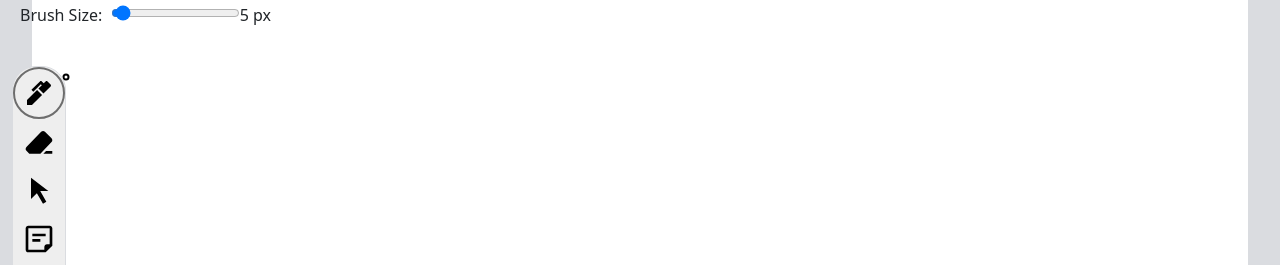
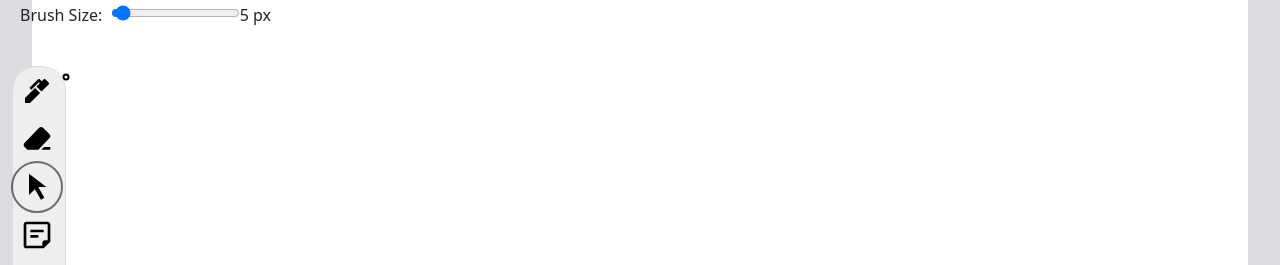
Before and after one commit to duodecanol/collab-board, a React (Create React App) app: page / in a window 1280 px wide. Shown: the part 188-453 px from the top of the page. Built offline with nearby package versions, Linux system fonts and the light colour scheme; no server answers.

Commit message:
reactive icon outline added

```diff
--- a/src/components/toolbox/ToolBox.jsx
+++ b/src/components/toolbox/ToolBox.jsx
@@ -15,20 +15,21 @@ Object.defineProperty(String.prototype, 'capitalize', {
 });
 
 const StyledIconButton = styled(IconButton, {
-  shouldForwardProp: (prop) => prop !== 'bgcol' && prop !== 'variant',
-})(({ bgcol, variant }) => ({
+  shouldForwardProp: (prop) => prop !== 'bgcol',
+})(({ bgcol}) => ({
   '&:hover': { color: 'black' },
   backgroundColor: bgcol,
 }))
 
 const ToolBox = () => {
-  const [penAnchorEl, setPenAnchorEl] = React.useState(null)
-  const [shapeAnchorEl, setShapeAnchorEl] = React.useState(null)
+  const [penAnchorEl, setPenAnchorEl] = useState(null)
+  const [shapeAnchorEl, setShapeAnchorEl] = useState(null)
   const [color, setColor] = useState('')
   const [bgColor, setBgColor] = useState('none')
   const [size, setSize] = useState(32)
   const [currentTool, setCurrentTool] = useState('pen')
   const [currentShape, setCurrentShape] = useState('circle')
+  const [select, setSelect] = useState(2)
 
   const onToolSelect = (e) => {
     console.log(e.currentTarget.attributes['tool'].value)
@@ -40,6 +41,10 @@ const ToolBox = () => {
     console.log(e.currentTarget.attributes['tool'].value)
     // setCurrentTool(null)
     setCurrentShape(e.currentTarget.attributes['tool'].value)
+  }
+
+  const handleSelect = (key) => {
+    setSelect(key)
   }
 
   const handlePenClick = (event) => {
@@ -61,7 +66,7 @@ const ToolBox = () => {
   const penOpen = Boolean(penAnchorEl)
   const shapeOpen = Boolean(shapeAnchorEl)
   const penPopoverId = penOpen ? 'simple-popover' : undefined
-  const shapesPopoverId = penOpen ? 'shapes-popover' : undefined
+  const shapesPopoverId = shapeOpen ? 'shapes-popover' : undefined
 
   const onColorChange = (e) => {
     // console.log(e.target.value)
@@ -122,7 +127,9 @@ const ToolBox = () => {
             </IconButton> */}
 
             <Tooltip title={currentTool.capitalize()} placement='right'>
-              <StyledIconButton bgcol={bgColor} aria-describedby={penPopoverId} variant="contained" onClick={handlePenClick} style={{border: currentTool && `2px solid ${color}`}} className="">
+              <StyledIconButton bgcol={bgColor} aria-describedby={penPopoverId} variant="contained"
+                key={20} onClick={(e) => {handlePenClick(e); handleSelect(20)}} style={{ outline: select === 20 ? `2px solid ${color}` : '' }}
+              >
               {currentTool === 'pen' && <ToolBoxIcon.PenIcon width={size} height={size} inner={color}/>}
               {currentTool === 'marker' && <ToolBoxIcon.MarkerIcon width={size} height={size} inner={color} />}
               {currentTool === 'highlighter' && <ToolBoxIcon.HighlighterIcon width={size} height={size} inner={color} />}
@@ -131,23 +138,25 @@ const ToolBox = () => {
             </Tooltip>
 
             <Tooltip title="Erase" placement="right">
-              <StyledIconButton className="earser" >
+              <StyledIconButton className="earser" key={1} onClick={() => handleSelect(1)} style={{ outline: select === 1 ? `2px solid ${color}` : '' }}>
                 <ToolBoxIcon.EraserIcon width={size} height={size} />
               </StyledIconButton>
             </Tooltip>
 
             <Tooltip title="Select" placement="right">
-              <StyledIconButton className="selectorButton" >
+              <StyledIconButton className="selectorButton" key={2} onClick={() => handleSelect(2)} style={{ outline: select === 2 ? `2px solid ${color}` : '' }}>
                 <ToolBoxIcon.SelectorIcon width={size} height={size} />
               </StyledIconButton>
             </Tooltip>
             <Tooltip title="Sticky Note (Ctrl+Shift+P)" placement="right">
-              <StyledIconButton className="stickyNoteButton" >
+              <StyledIconButton className="stickyNoteButton" key={3} onClick={() => handleSelect(3)} style={{ outline: select === 3 ? `2px solid ${color}` : '' }}>
                 <ToolBoxIcon.StickyNoteIcon width={size} height={size} />
               </StyledIconButton>
             </Tooltip>
             <Tooltip title={currentShape.capitalize()} placement="right">
-              <StyledIconButton bgcol={bgColor} aria-describedby={shapesPopoverId} variant="contained" onClick={handleShapeClick} >
+              <StyledIconButton bgcol={bgColor} aria-describedby={shapesPopoverId} variant="contained"
+                key={12} onClick={(e) => {handleShapeClick(e); handleSelect(12)}} style={{ outline: select === 12 ? `2px solid ${color}` : '' }}
+              >
               {currentShape === 'circle' &&  <ToolBoxIcon.CircleIcon width={size} height={size} inner={color} />}
               {currentShape === 'square' && <ToolBoxIcon.SquareIcon width={size} height={size} inner={color} />}
               {currentShape === 'triangle' && <ToolBoxIcon.TriangleIcon width={size} height={size} inner={color} />}
@@ -160,17 +169,17 @@ const ToolBox = () => {
             </Tooltip>
 
             <Tooltip title="Add image" placement="right">
-              <StyledIconButton className="imageButton" >
+              <StyledIconButton className="imageButton" key={4} onClick={() => handleSelect(4)} style={{ outline: select === 4 ? `2px solid ${color}` : '' }}>
                 <ToolBoxIcon.ImageIcon width={size} height={size} />
               </StyledIconButton>
             </Tooltip>
             <Tooltip title="Text Box" placement="right">
-              <StyledIconButton className="textBoxButton" >
+              <StyledIconButton className="textBoxButton" key={5} onClick={() => handleSelect(5)} style={{ outline: select === 5 ? `2px solid ${color}` : '' }}>
                 <ToolBoxIcon.TextBoxIcon width={size} height={size} />
               </StyledIconButton>
             </Tooltip>
             <Tooltip title="Laser" placement="right">
-              <StyledIconButton className="laserButton" >
+              <StyledIconButton className="laserButton" key={6} onClick={() => handleSelect(6)} style={{ outline: select === 6 ? `2px solid ${color}` : '' }}>
                 <ToolBoxIcon.LaserIcon width={size} height={size} />
               </StyledIconButton>
             </Tooltip>
```
